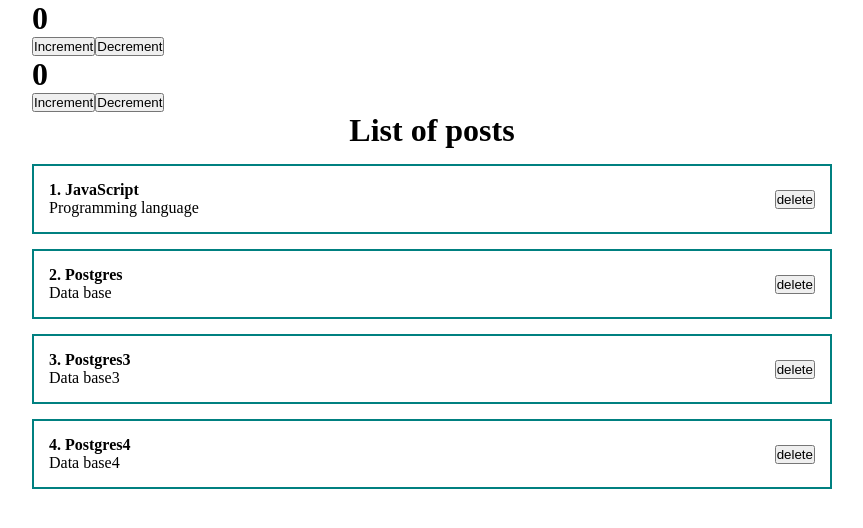
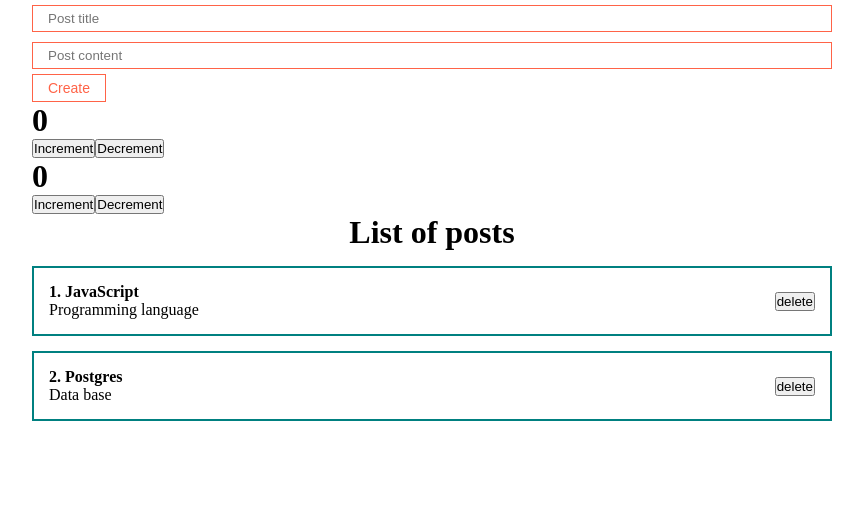
Before and after one commit to Viacheslav-ua/rf-course, a React (Create React App) app: page / in a window 1280 px wide. Shown: the top 528 px of the page, without its empty margins (208-1071 px from the left). Built offline with nearby package versions, Linux system fonts and the light colour scheme.

Commit message:
access to DOM element

```diff
--- a/src/App.js
+++ b/src/App.js
@@ -1,24 +1,66 @@
-import React, { useState } from "react";
+import React, { useRef, useState } from "react";
 import Counter from "./components/Counter";
 import ClassCounter from "./components/ClassCounter";
 import PostList from "./components/PostList";
+import MyButton from "./components/UA/button/MyButton";
+import MyInput from "./components/UA/input/MyInput";
 
 function App() {
   const [posts, setPosts] = useState([
     { id: 1, title: 'JavaScript', content: 'Programming language' },
     { id: 2, title: 'Postgres', content: 'Data base' },
-    { id: 3, title: 'Postgres3', content: 'Data base3' },
-    { id: 4, title: 'Postgres4', content: 'Data base4' },
   ])
+
+  const bodyInputRef = useRef()
+
+  const [title, setTitle] = useState('')
+  const [content, setContent] = useState('')
+
+
+  const addNewPost = (e) => {
+    e.preventDefault();
+
+    const newPost = {
+      id: Date.now(),
+      title,
+      content,
+    }
+
+    setPosts([...posts, newPost])
+    // console.log(newPost);
+    // console.log(bodyInputRef.current.value);
+
+    setTitle('')
+    setContent('')
+  }
 
   return (
     <div className="App">
-      <div>
-        <Counter />
-        <ClassCounter />
-        <PostList posts={posts} title={'List of posts'} />
+      <form>
+        <MyInput
+          type="text"
+          placeholder="Post title"
+          value={title}
+          onChange={e => setTitle(e.target.value)}
+        />
 
-      </div>
+        {/* <MyInput
+          type="text"
+          placeholder="Post content"
+          ref={bodyInputRef}
+        /> */}
+
+        <MyInput
+          type="text"
+          placeholder="Post content"
+          value={content}
+          onChange={e => setContent(e.target.value)}
+        />
+        <MyButton onClick={addNewPost}>Create</MyButton>
+      </form>
+      <Counter />
+      <ClassCounter />
+      <PostList posts={posts} title={'List of posts'} />
     </div>
 
   );
--- a/src/components/PostItem.jsx
+++ b/src/components/PostItem.jsx
@@ -1,11 +1,11 @@
 import '../styles/app.css'
 
-const PostItem = ({post}) => {
+const PostItem = ({post, number}) => {
 
   return (
   <div className="post">
-    <div className="post__content">
-        <strong>{ post.id}. { post.title }</strong>
+      <div className="post__content">
+        <strong>{ number }. { post.title }</strong>
         <div>{ post.content }</div>
     </div>
     <div className="post__btn">
--- a/src/components/PostList.jsx
+++ b/src/components/PostList.jsx
@@ -6,7 +6,7 @@ function PostList({posts, title}) {
     <div>
       <h1 style={{ textAlign: 'center' }}>{ title }</h1>
         {
-          posts.map(post => <PostItem post={post} key={post.id} />)
+        posts.map((post, index) => <PostItem number={index + 1} post={post} key={post.id} />)
         }
     </div>
   );
--- /dev/null
+++ b/src/components/UA/button/MyButton.jsx
@@ -0,0 +1,11 @@
+import classes from './MyButton.module.css'
+
+const MyButton = ({children, ...props}) => {
+  return (
+    <button {...props} className={classes.myBtn}>
+      {children}
+    </button>
+  )
+}
+
+export default MyButton;
--- /dev/null
+++ b/src/components/UA/button/MyButton.module.css
@@ -0,0 +1,8 @@
+.myBtn {
+  padding: 5px 15px;
+  color: tomato;
+  font-size: 14px;
+  background-color: transparent;
+  border: 1px solid tomato;
+  cursor: pointer;
+}
--- /dev/null
+++ b/src/components/UA/input/MyInput.jsx
@@ -0,0 +1,10 @@
+import React from 'react';
+import classes from './MyInput.module.css'
+
+const MyInput = React.forwardRef((props, ref) => {
+  return (
+    <input ref={ref} {...props} className={classes.myInput} />
+  )
+})
+
+export default MyInput;
--- /dev/null
+++ b/src/components/UA/input/MyInput.module.css
@@ -0,0 +1,6 @@
+.myInput {
+  width:  100%;
+  padding: 5px 15px;
+  margin: 5px 0;
+  border: 1px solid tomato;
+}
```
